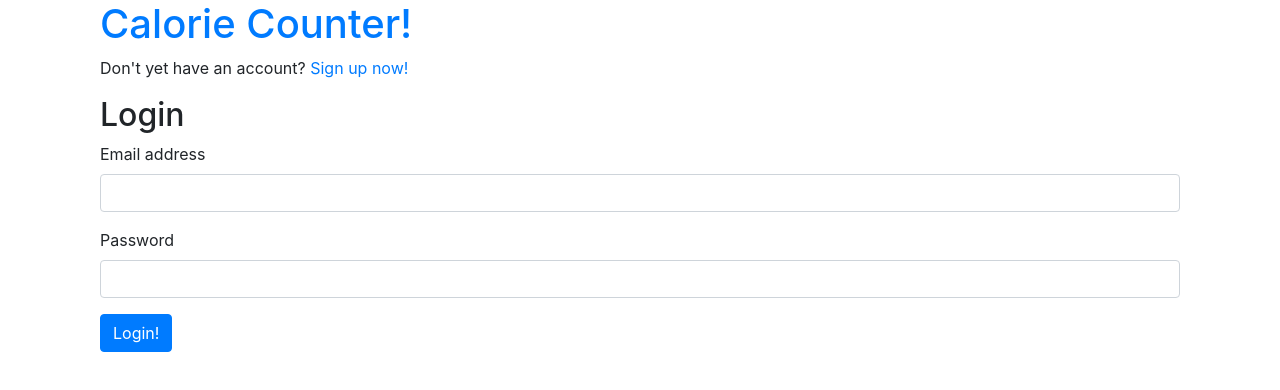
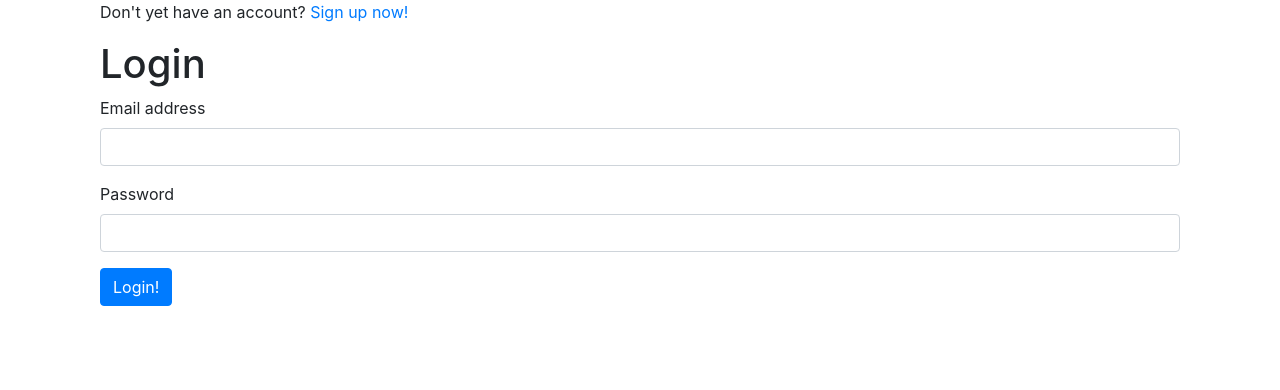
Before and after one commit to Haugen/calorie-counter, a React (Create React App) app in the folder web/: page / in a window 1280 px wide. Shown: the top 390 px of the page. Built offline with nearby package versions, Linux system fonts and the light colour scheme; the HTML template or start-up script is replaced by a standard one.

Commit message:
Changing some headers and redirect to start page on logout.

```diff
--- a/web/src/App.js
+++ b/web/src/App.js
@@ -1,6 +1,6 @@
 import React, { Component } from 'react';
 
-import { Router, Link } from '@reach/router';
+import { Router, navigate, Redirect } from '@reach/router';
 
 import Toolbar from './components/Toolbar';
 import Modal from './components/Modal';
@@ -86,6 +86,8 @@ class App extends Component {
     localStorage.removeItem('expiryDate');
     localStorage.removeItem('userId');
     localStorage.removeItem('userRole');
+
+    navigate('/');
   };
 
   setAutoLogout = milliseconds => {
@@ -164,12 +166,7 @@ class App extends Component {
         ) : null}
 
         <div className="container">
-          <div className="col-12">
-            <Link to="/">
-              <h1>Calorie Counter!</h1>
-            </Link>
-            {pageContent}
-          </div>
+          <div className="col-12">{pageContent}</div>
         </div>
       </>
     );
--- a/web/src/components/AdminMenu.js
+++ b/web/src/components/AdminMenu.js
@@ -3,8 +3,7 @@ import React from 'react';
 import { Link } from '@reach/router';
 
 const AdminToolbar = props => {
-  if (['manager', 'admin'].indexOf(props.role) > -1) return null;
-
+  if (['manager', 'admin'].indexOf(props.role) > -1) {
     return (
       <li className="nav-item">
         <Link className="nav-link" to="/admin/users">
@@ -12,6 +11,9 @@ const AdminToolbar = props => {
         </Link>
       </li>
     );
+  } else {
+    return null;
+  }
 };
 
 export default AdminToolbar;
--- a/web/src/pages/EditMeal.js
+++ b/web/src/pages/EditMeal.js
@@ -105,7 +105,7 @@ class Login extends Component {
       <>
         {!this.state.loading ? (
           <>
-            <h2>{this.props.editMode ? 'Edit meal' : 'Add new meal'}</h2>
+            <h1>{this.props.editMode ? 'Edit meal' : 'Add new meal'}</h1>
             <form onSubmit={e => this.handleFormPost(e, this.state.formData)}>
               <div className="form-group">
                 <label>Date and time</label>
--- a/web/src/pages/ListMeals.js
+++ b/web/src/pages/ListMeals.js
@@ -120,7 +120,7 @@ class Login extends Component {
 
     return (
       <>
-        <h2>My meals</h2>
+        <h1>My meals</h1>
         <MealFilters
           filters={this.state.filters}
           onFilterChange={this.handleFilterChange}
--- a/web/src/pages/Login.js
+++ b/web/src/pages/Login.js
@@ -45,7 +45,7 @@ class Login extends Component {
         <p>
           Don't yet have an account? <Link to="signup">Sign up now!</Link>
         </p>
-        <h2>Login</h2>
+        <h1>Login</h1>
         <form onSubmit={e => this.handleFormPost(e, this.state.formData)}>
           <div className="form-group">
             <label htmlFor="email">Email address</label>
--- a/web/src/pages/Signup.js
+++ b/web/src/pages/Signup.js
@@ -49,7 +49,7 @@ class Signup extends Component {
           <p>
             Already have an account? <Link to="/">Go login!</Link>
           </p>
-          <h2>Sign up</h2>
+          <h1>Sign up</h1>
           <form onSubmit={e => this.handleFormPost(e, this.state.formData)}>
             <div className="form-group">
               <label htmlFor="email">Email address</label>
--- a/web/src/pages/admin/ListUsers.js
+++ b/web/src/pages/admin/ListUsers.js
@@ -28,7 +28,11 @@ class ListUsers extends Component {
   }
 
   render() {
-    return <>Managers and admins only!</>;
+    return (
+      <>
+        <h1>Manager users</h1>+ Add new user
+      </>
+    );
   }
 }
 
```
Lines whose indentation alone changed are shown as unchanged.
